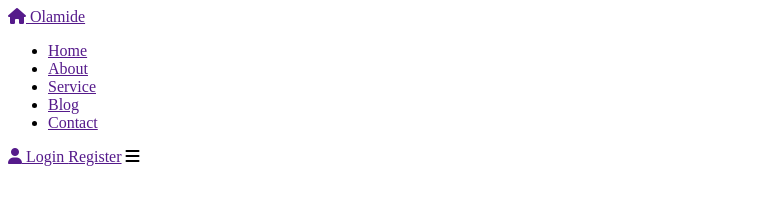
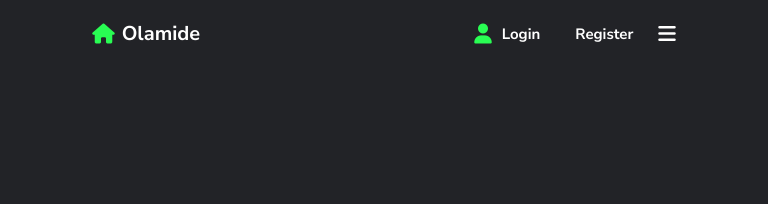
Before and after one commit to olabid212/Responsive-Design, a plain HTML site: page index.html in a window 768 px wide. Drawn offline with Linux system fonts and the light colour scheme.

Commit message:
Added Javascript file

```diff
--- a/index.html
+++ b/index.html
@@ -52,11 +52,14 @@
 
             <a href="">Register</a>
 
-                <i class="fa-solid fa-bars"></i>
+            <i class="fa-solid fa-bars" id="menu-icon"></i>
 
 
         </div>
     </nav>
+
+
+    <script src="./index.js"></script>
 </body>
 
 </html>
--- /dev/null
+++ b/index.js
@@ -0,0 +1,7 @@
+let menu = document.querySelector ("#menu-icon")
+let navbar = document.querySelector (".links")
+
+menu.onclick = () => {
+    menu.classList.toggle ("fa-xmark")
+    navbar.classList.toggle ("open")
+}
--- a/style.css
+++ b/style.css
@@ -0,0 +1,270 @@
+:root {
+  --bg-color: #222327;
+  --text-color: #fff;
+  --main-color: #29fd53;
+}
+
+* {
+  margin: 0;
+  padding: 0;
+  box-sizing: border-box;
+  text-decoration: none;
+  list-style: none;
+  font-family: nunito sans, serif;
+}
+
+body {
+  min-height: 100vh;
+  background-color: var(--bg-color);
+  color: var(--text-color);
+}
+
+nav {
+  position: fixed;
+  width: 100%;
+  top: 0;
+  right: 0;
+  z-index: 1000;
+  display: flex;
+  align-items: center;
+  justify-content: space-between;
+  background: transparent;
+  padding: 20px 12%;
+  transition: all 0.5s ease;
+}
+
+.logo {
+  display: flex;
+  align-items: center;
+}
+
+.logo i {
+  color: var(--main-color);
+  font-size: 20px;
+  margin-right: 7px;
+}
+
+.logo span {
+  color: var(--text-color);
+  font-size: 20px;
+  font-weight: bold;
+}
+
+.links {
+  display: flex;
+}
+
+.links a {
+  color: var(--text-color);
+  font-size: 15px;
+  font-weight: bold;
+  padding: 5px 0;
+  margin: 0 30px;
+  color: var(--text-color);
+  font-weight: bold;
+  transition: all 0.5s ease;
+}
+
+.links a:hover {
+  color: var(--main-color);
+}
+
+.links .active {
+  color: var(--main-color);
+}
+
+.nav-right {
+  display: flex;
+  align-items: center;
+}
+
+.nav-right a {
+  margin-right: 25px;
+  margin-left: 10px;
+  color: var(--text-color);
+  font-size: 15px;
+  font-weight: bold;
+  transition: all 0.5s ease;
+}
+
+.nav-right .user {
+  display: flex;
+  align-items: center;
+}
+
+.nav-right .user i {
+  color: var(--main-color);
+  margin-right: 10px;
+  font-size: 20px;
+}
+
+.nav-right a:hover {
+  color: var(--main-color);
+}
+
+#menu-icon {
+  font-size: 20px;
+  color: var(--text-color);
+  cursor: pointer;
+  display: none;
+  z-index: 100, 01;
+  transition: all 0.5s ease;
+}
+
+@media (min-width: 992px) and (max-width: 1200px) {
+  nav {
+    padding: 14px 2%;
+    transition: 0.2s ease;
+  }
+
+  .links a {
+    padding: 5px 0;
+    margin: 0 20px;
+  }
+}
+
+@media (min-width: 768px) and (max-width: 992px) {
+  #menu-icon {
+    display: block;
+  }
+
+  .links {
+    position: absolute;
+    top: 100%;
+    right: 2%;
+    width: 270px;
+    height: auto;
+    background-color: var(--main-color);
+    display: flex;
+    flex-direction: column;
+    justify-content: start;
+    border-radius: 10px;
+    transition: all .5s ease;
+  }
+
+  .links a{
+    display: block;
+    margin: 12px 0;
+    padding: 0 25px;
+    transition: all .5s ease;
+  }
+
+  .links a:hover {
+    color: var(--text-color);
+    transform: translateY(5px);
+  }
+
+  .links a.active{
+    color: var(--text-color);
+  }
+
+  .links.open{
+    right: 2%;
+
+  }
+}
+
+@media (min-width:576px) and (max-width:768px) {
+    #menu-icon {
+        display: block;
+      }
+
+      .links {
+        position: absolute;
+        top: 100%;
+        right: -100%;
+        width: 270px;
+        height: auto;
+        background-color: var(--main-color);
+        display: flex;
+        flex-direction: column;
+        justify-content: start;
+        border-radius: 10px;
+        transition: all .5s ease;
+      }
+
+      .links a{
+        display: block;
+        margin: 12px 0;
+        padding: 0 25px;
+        transition: all .5s ease;
+      }
+
+      .links a:hover {
+        color: var(--text-color);
+        transform: translateY(5px);
+      }
+
+      .links a.active{
+        color: var(--text-color);
+      }
+
+      .links.open{
+        right: 2%;
+
+      }
+
+
+}
+
+@media (max-width: 578px) {
+    #menu-icon {
+        display: block;
+      }
+
+      .links {
+        position: absolute;
+        top: 100%;
+        right: -100%;
+        width: 270px;
+        height: auto;
+        background-color: var(--main-color);
+        display: flex;
+        flex-direction: column;
+        justify-content: start;
+        border-radius: 10px;
+        transition: all .5s ease;
+      }
+
+      .links a{
+        display: block;
+        margin: 12px 0;
+        padding: 0 25px;
+        transition: all .5s ease;
+      }
+
+      .links a:hover {
+        color: var(--text-color);
+        transform: translateY(5px);
+      }
+
+      .links a.active{
+        color: var(--text-color);
+      }
+
+      .links.open{
+        right: 2%;
+
+      }
+
+      .logo{
+        font-size: 15px;
+      }
+
+      .logo span{
+        font-size: 15px;
+      }
+
+      .nav-right a{
+        font-size: 15px;
+      }
+
+      .nav-right i{
+        font-size: 15px;
+      }
+
+      nav{
+        margin: 0;
+        padding: 20px;
+      }
+}
```
Lines whose indentation alone changed are shown as unchanged.
